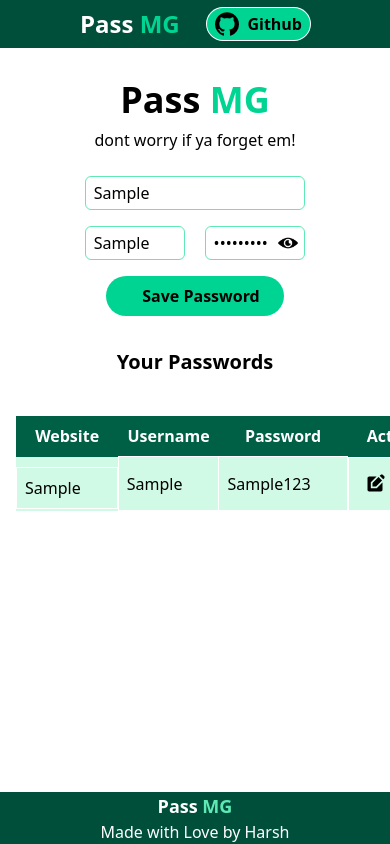
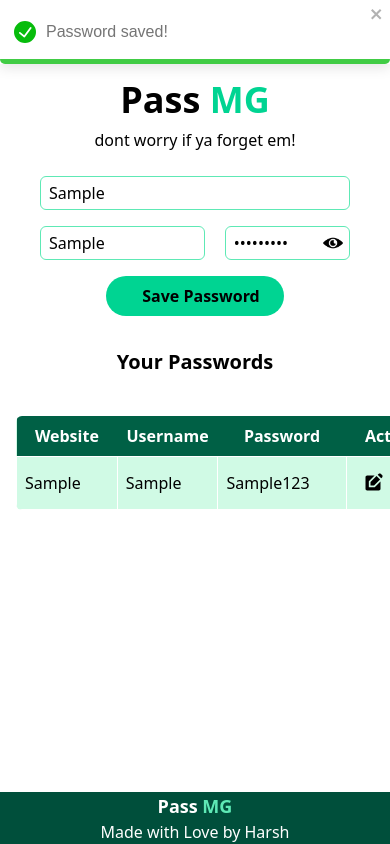
Before and after one commit to harshchill/Password-manager, a React (Vite) app: page / in a window 390 px wide. Both pictures are taken after typing "Sample", "Sample", "Sample123" into the empty fields and a click on the button "Save Password". Shown: the top 844 px of the page. Built offline with nearby package versions, Linux system fonts and the light colour scheme; some icons are missing.

Commit message:
Minor responsivness fixes favicons and toast for password saved

```diff
--- a/index.html
+++ b/index.html
@@ -2,7 +2,7 @@
 <html lang="en">
   <head>
     <meta charset="UTF-8" />
-    <link rel="icon" type="image/svg+xml" href="/vite.svg" />
+    <link rel="icon" type="image/png" href="/favicon.png" />
     <meta name="viewport" content="width=device-width, initial-scale=1.0" />
     <title>Password manager</title>
   </head>
--- a/src/components/Hero.jsx
+++ b/src/components/Hero.jsx
@@ -54,6 +54,17 @@ const Hero = () => {
     setPasswordArray([...passwordArray, form]);
     localStorage.setItem("passwords", JSON.stringify([...passwordArray, form]));
     console.log([...passwordArray, form]);
+    toast.success("Password saved!", {
+      position: "top-center",
+      autoClose: 5000,
+      hideProgressBar: false,
+      closeOnClick: false,
+      pauseOnHover: true,
+      draggable: true,
+      progress: undefined,
+      theme: "light",
+      transition: Bounce,
+    });
     // console.log(form);
   };
 
@@ -72,7 +83,7 @@ const Hero = () => {
         theme="light"
         transition={Bounce}
       />
-      <div className="text-center w-3/4 mx-auto bg-neutral-0 p-2 rounded-md ">
+      <div className="text-center w-full md:w-3/4 mx-auto bg-neutral-0 p-2 rounded-md ">
         <div className="text-4xl font-bold m-2">
           Pass <span className="text-emerald-400">MG</span>
         </div>
@@ -137,7 +148,7 @@ const Hero = () => {
           </div>
         )}
         {passwordArray.length !== 0 && (
-          <table className="table-auto w-5/6 mx-auto  bg-emerald-100 m-10">
+          <table className="table-auto w-full md:w-5/6 mx-auto  bg-emerald-100 m-10 overflow-hidden rounded-md">
             <thead>
               <tr className="bg-emerald-800 text-white ">
                 <th className="p-2 ">Website</th>
@@ -150,7 +161,8 @@ const Hero = () => {
               {passwordArray.map((item, index) => {
                 return (
                   <tr key={index}>
-                    <td className="p-2 flex justify-center items-center gap-2  text-center border border-white">
+                    <td className="p-2  border border-white">
+                      <div className="flex justify-center items-center gap-2  text-center ">
                         <a href={item.site} target="_blank">
                           {item.site}
                         </a>
@@ -162,6 +174,7 @@ const Hero = () => {
                           src="https://cdn.lordicon.com/xuoapdes.json"
                           trigger="hover"
                         ></lord-icon>
+                      </div>
                     </td>
                     <td className="p-2  text-center border border-white">
                       <div
@@ -193,15 +206,15 @@ const Hero = () => {
                         ></lord-icon>
                       </div>
                     </td>
-                    <td className="p-2 flex gap-2  justify-center  text-center border border-white">
-                      <span  className="m-2">
-
-                      <MdEditSquare size={20}/>
+                    <td className="p-2  border border-white">
+                      <div className="flex gap-2  justify-center  text-center">
+                        <span className="m-2">
+                          <MdEditSquare size={20} />
                         </span>
                         <span className="m-2">
-
-                      <MdDelete size={20}/>
+                          <MdDelete size={20} />
                         </span>
+                      </div>
                     </td>
                   </tr>
                 );
--- a/src/components/Navbar.jsx
+++ b/src/components/Navbar.jsx
@@ -3,7 +3,7 @@ import React from "react";
 const Navbar = () => {
   return (
     <nav>
-      <ul className="flex justify-between items-center px-20 py-2 bg-emerald-900 text-white">
+      <ul className="flex justify-between items-center px-8  md:px-20 py-2 bg-emerald-900 text-white">
         <li className="text-2xl font-semibold">
           Pass <span className="text-emerald-400">MG</span>
         </li>
```
Also changed, not shown: favicon.png (added). Lines whose indentation alone changed are shown as unchanged.
